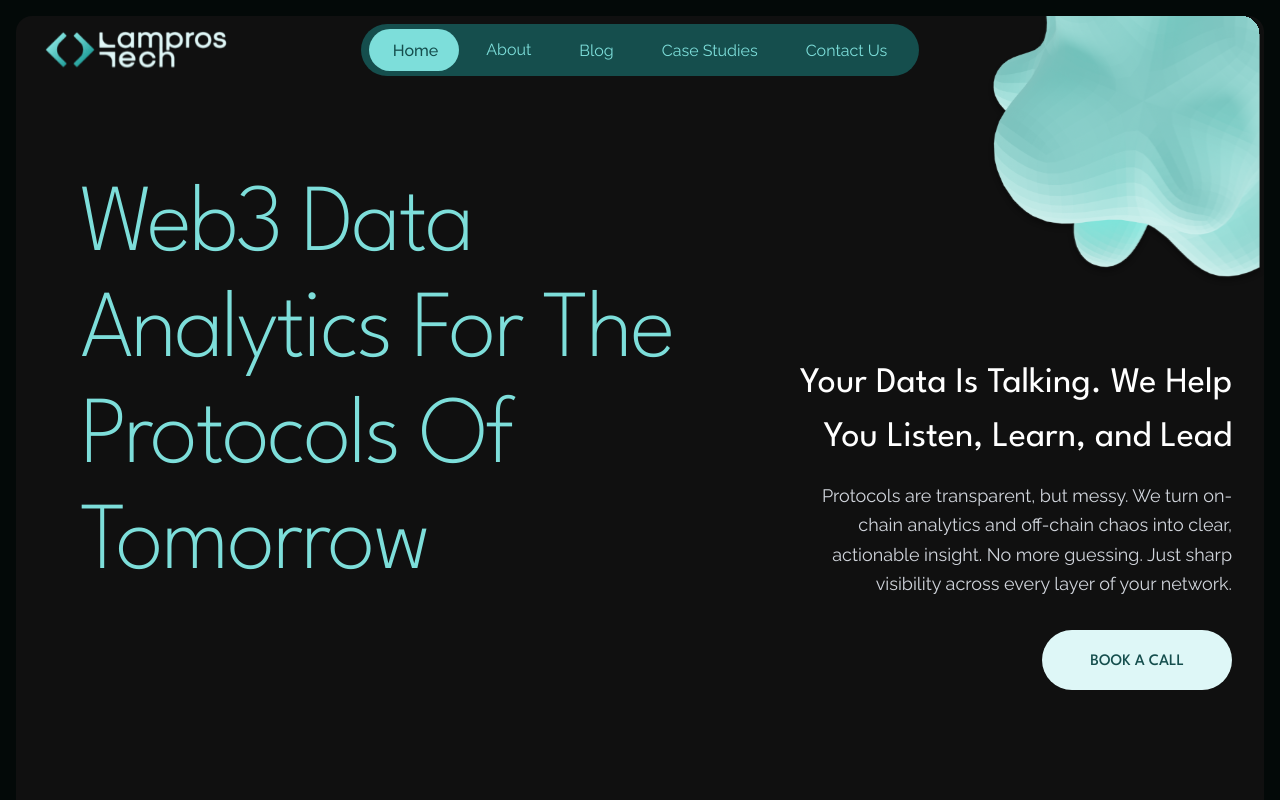
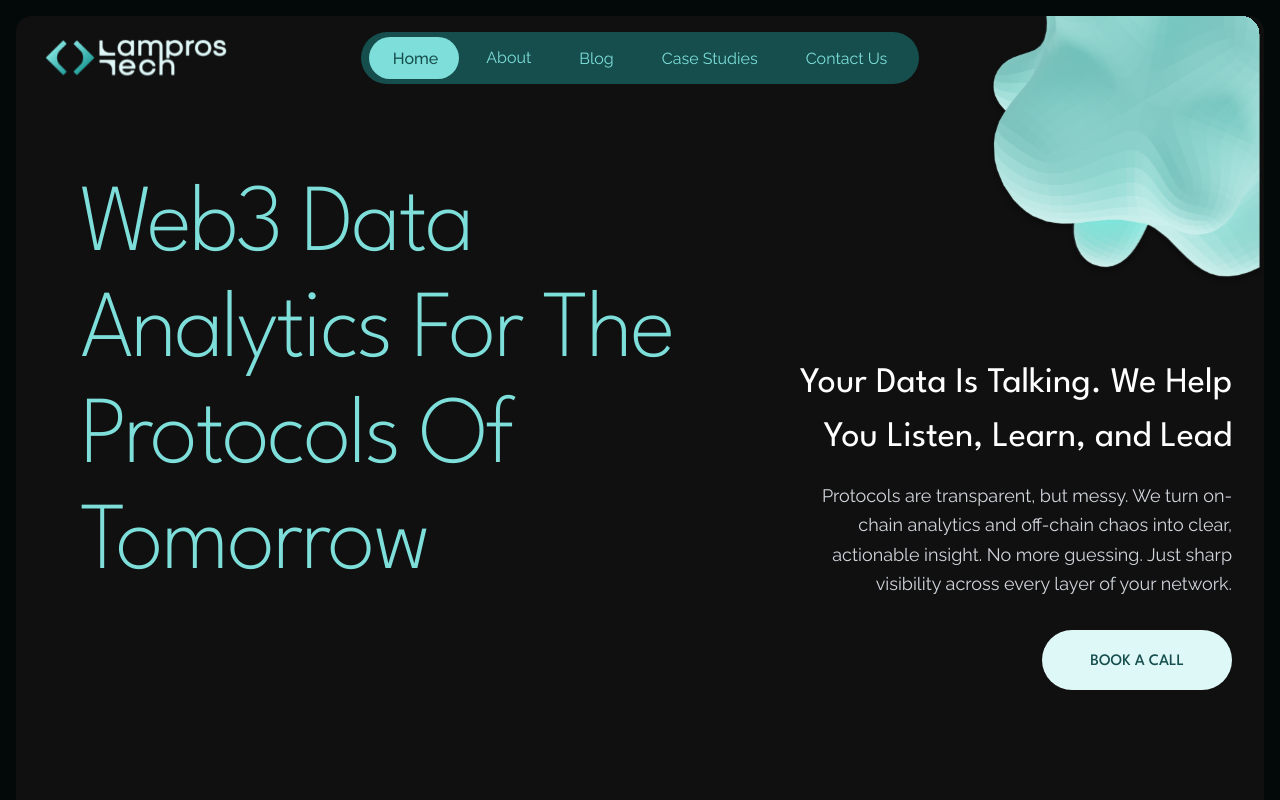
Before and after one commit to Lampros-Tech/data-analytics-landing-page, a Next.js app: page / in a window 1280 px wide. Shown: the top 800 px of the page. Built offline with nearby package versions, Linux system fonts and the light colour scheme.

Commit message:
Add margin in header

```diff
--- a/src/Component/HomePage/Header.tsx
+++ b/src/Component/HomePage/Header.tsx
@@ -5,7 +5,7 @@ import logo from "@/assets/images/Homepage/Logo.svg";
 import Image from "next/image";
 import Link from "next/link";
 import { useRouter, usePathname } from "next/navigation";
-import { HiMenu, HiX } from "react-icons/hi";
+import { HiX } from "react-icons/hi";
 import { RiMenu4Fill } from "react-icons/ri";
 
 const Header = () => {
@@ -174,7 +174,7 @@ const Header = () => {
 
   return (
     <div className="fixed top-0 left-0 right-0 z-50 transition-all duration-300">
-      <div className="mx-4 3xl:max-w-[1600px] 3xl:mx-auto">
+      <div className="mx-4 3xl:max-w-[1600px] 3xl:mx-auto mt-2">
         <div className={`flex items-center justify-between rounded-2xl px-6 py-6 ${scrolled ? "bg-[#101010]/50 backdrop-blur-md" : "bg-transparent"
           }`}>
           <Link href="/" onClick={() => setActiveTab("Home")} className="flex-shrink-0 w-fit">
```
